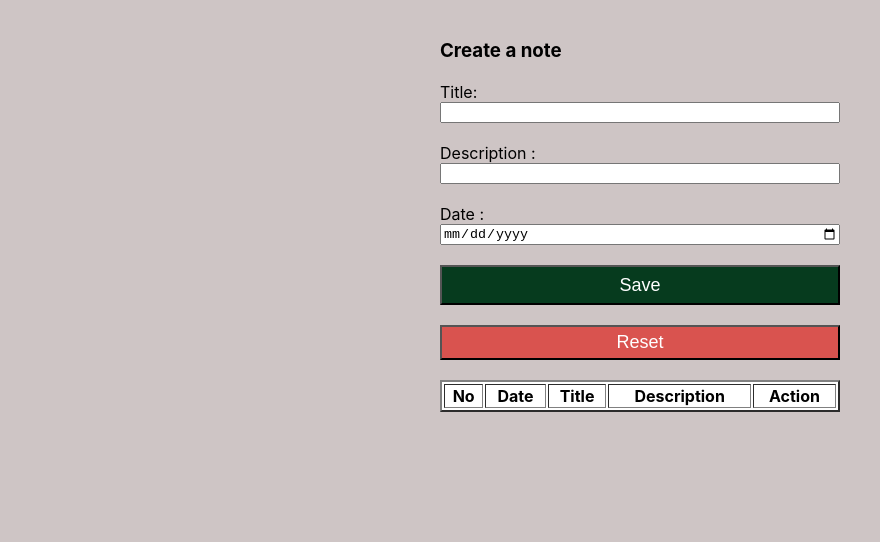
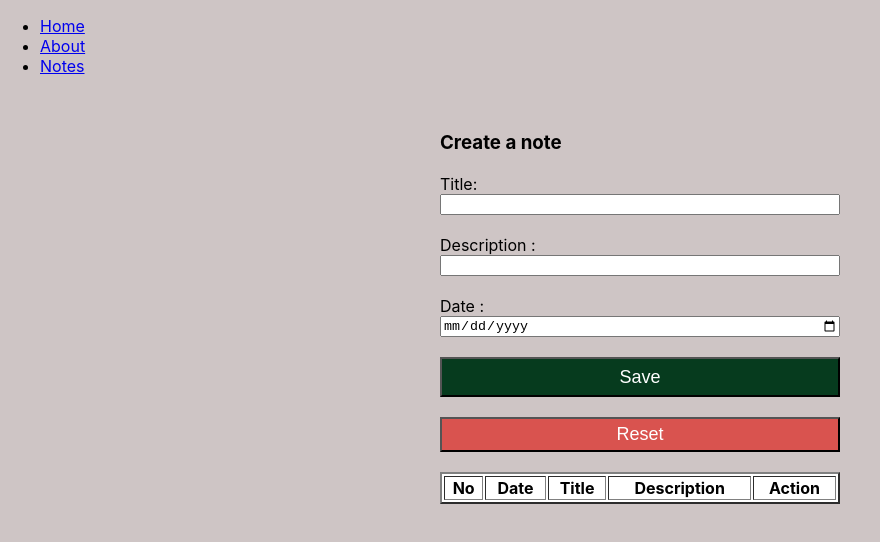
Before and after one commit to afrinsreety/note, a React (Create React App) app: page /notes in a window 1280 px wide. Shown: the top 542 px of the page, without its empty margins (0-880 px from the left). Built offline with nearby package versions, Linux system fonts and the light colour scheme.

Commit message:
added router

```diff
--- a/package.json
+++ b/package.json
@@ -8,6 +8,7 @@
     "@testing-library/user-event": "^13.5.0",
     "react": "^18.3.1",
     "react-dom": "^18.3.1",
+    "react-router-dom": "^7.0.2",
     "react-scripts": "5.0.1",
     "web-vitals": "^2.1.4"
   },
--- /dev/null
+++ b/src/About.js
@@ -0,0 +1,7 @@
+import React from 'react'
+
+export default function About() {
+  return (
+    <div>About</div>
+  )
+}
--- a/src/App.js
+++ b/src/App.js
@@ -1,95 +1,40 @@
-import './App.css';
-import React, { useState } from 'react'
-import Inputs from './components/Inputs';
-import Outputs from './components/Outputs';
+import React from "react";
+import {
+  BrowserRouter as Router,
+  Routes,
+  Route,
+  Link
+} from "react-router-dom";
+
+import Home from './Home';
+import NoteParent from "./NoteParent";
+import About from './About';
+
+export default function App() {
+  return (
+    <Router>
+      <div>
+        <nav>
+          <ul>
+            <li>
+              <Link to="/">Home</Link>
+            </li>
+            <li>
+              <Link to="/about">About</Link>
+            </li>
+            <li>
+              <Link to="/notes">Notes</Link>
+            </li>
+          </ul>
+        </nav>
 
 
-function App() {
-	// declaring states
-	const [note, setnote] = useState({
-		title: "",
-		description: "",
-		date: ""
-	});
-
-	let notesFromLocalStorageString = localStorage.getItem("notes");
-	let notesFromLocalStorage = JSON.parse(notesFromLocalStorageString);
-	let [currentIndex, setCurrentIndex] = useState(null);
-	const [notes, setnotes] = useState(notesFromLocalStorage || []);
-
-	function onInputChange(e) {
-		setnote({
-			...note,
-			[e.target.name]: e.target.value
-		});
-		// console.log(note)
-
-	}
-
-	function onSubmit(e) {
-		e.preventDefault();
-
-		if(currentIndex !== null) {
-			onUpdate();
-		} else {
-			onSave();
-		}
-
-	}
-
-
-	function onSave() {
-		setnotes([...notes, note]);
-		let stringNotes = JSON.stringify([...notes, note]);
-		localStorage.setItem("notes", stringNotes);
-		setnote({
-			title: "",
-			description: "",
-			date: ""
-		});
-	}
-
-	function onEditButton(item, index) {
-		setnote(item);
-		setCurrentIndex(index);
-	}
-
-	function onUpdate() {
-		let updatedNotes = [...notes];
-		updatedNotes[currentIndex] = note;
-		setnotes(updatedNotes);
-		localStorage.setItem("notes", JSON.stringify(updatedNotes));
-		setnote({
-			title: "",
-			description: "",
-			date: ""
-		});
-		setCurrentIndex(null);
-	}
-
-	function deleteNote(index) {
-		const updatedNotes = notes.filter((item, localIndex) =>localIndex!== index);
-		setnotes(updatedNotes);
-		localStorage.setItem("notes", JSON.stringify(updatedNotes));
-	}
-
-	function onReset() {
-		setnote({
-			title: "",
-			description: "",
-			date: ""
-		});
-		setCurrentIndex(null);
-	}
-
-
-	return (
-		<div className="container">
-			< Inputs currentIndex={currentIndex} note={note} onInputChange={onInputChange}
-				onSubmit={onSubmit} onReset={onReset}/>
-			<Outputs onEditButton={onEditButton} deleteNote={deleteNote} notes={notes} />
-		</div>
-	);
+        <Routes>
+          <Route path="/about" element={<About />} />
+          <Route path="/notes" element={<NoteParent />} />
+          <Route path="/" element={<Home />} />
+        </Routes>
+      </div>
+    </Router>
+  );
 }
-
-export default App;
--- /dev/null
+++ b/src/Home.js
@@ -0,0 +1,7 @@
+import React from 'react'
+
+export default function Home() {
+  return (
+    <div>Home</div>
+  )
+}
--- /dev/null
+++ b/src/NoteParent.js
@@ -0,0 +1,95 @@
+import './App.css';
+import React, { useState } from 'react'
+import Inputs from './components/Inputs';
+import Outputs from './components/Outputs';
+
+
+function NoteParent() {
+	// declaring states
+	const [note, setnote] = useState({
+		title: "",
+		description: "",
+		date: ""
+	});
+
+	let notesFromLocalStorageString = localStorage.getItem("notes");
+	let notesFromLocalStorage = JSON.parse(notesFromLocalStorageString);
+	let [currentIndex, setCurrentIndex] = useState(null);
+	const [notes, setnotes] = useState(notesFromLocalStorage || []);
+
+	function onInputChange(e) {
+		setnote({
+			...note,
+			[e.target.name]: e.target.value
+		});
+		// console.log(note)
+
+	}
+
+	function onSubmit(e) {
+		e.preventDefault();
+
+		if(currentIndex !== null) {
+			onUpdate();
+		} else {
+			onSave();
+		}
+
+	}
+
+
+	function onSave() {
+		setnotes([...notes, note]);
+		let stringNotes = JSON.stringify([...notes, note]);
+		localStorage.setItem("notes", stringNotes);
+		setnote({
+			title: "",
+			description: "",
+			date: ""
+		});
+	}
+
+	function onEditButton(item, index) {
+		setnote(item);
+		setCurrentIndex(index);
+	}
+
+	function onUpdate() {
+		let updatedNotes = [...notes];
+		updatedNotes[currentIndex] = note;
+		setnotes(updatedNotes);
+		localStorage.setItem("notes", JSON.stringify(updatedNotes));
+		setnote({
+			title: "",
+			description: "",
+			date: ""
+		});
+		setCurrentIndex(null);
+	}
+
+	function deleteNote(index) {
+		const updatedNotes = notes.filter((item, localIndex) =>localIndex!== index);
+		setnotes(updatedNotes);
+		localStorage.setItem("notes", JSON.stringify(updatedNotes));
+	}
+
+	function onReset() {
+		setnote({
+			title: "",
+			description: "",
+			date: ""
+		});
+		setCurrentIndex(null);
+	}
+
+
+	return (
+		<div className="container">
+			< Inputs currentIndex={currentIndex} note={note} onInputChange={onInputChange}
+				onSubmit={onSubmit} onReset={onReset}/>
+			<Outputs onEditButton={onEditButton} deleteNote={deleteNote} notes={notes} />
+		</div>
+	);
+}
+
+export default NoteParent;
--- a/src/components/Inputs.js
+++ b/src/components/Inputs.js
@@ -1,4 +1,4 @@
-export default function States({ onInputChange, onSubmit, note, currentIndex, onReset }) {
+export default function Inputs({ onInputChange, onSubmit, note, currentIndex, onReset }) {
 
 	return (
 		<div>
```
Also changed, not shown: 1 other file (tests, documents, lock files or other folders).
